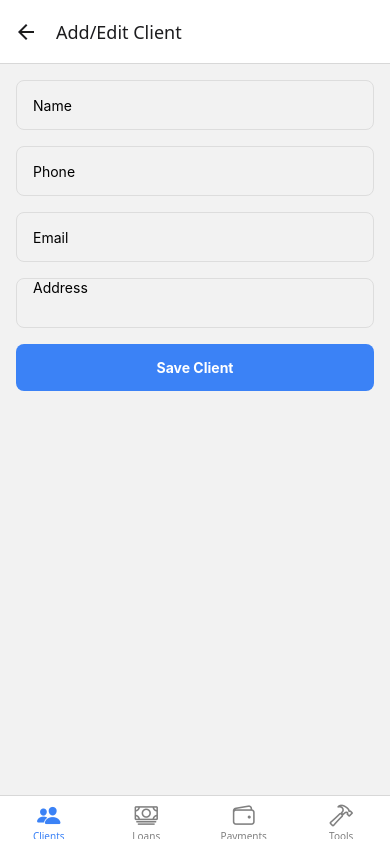
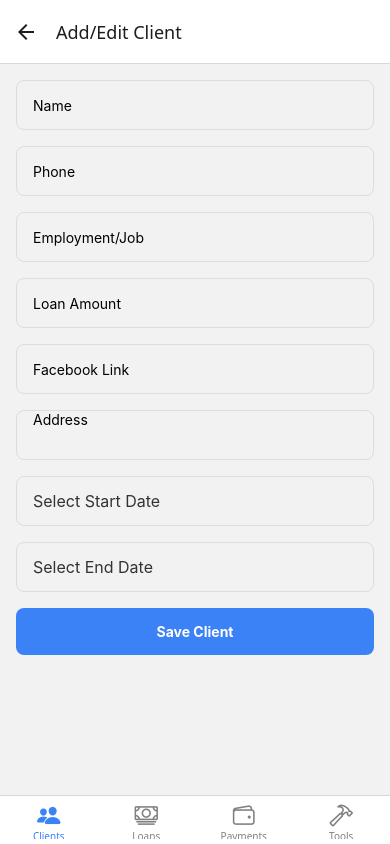
Before and after one commit to MaryEddythe/LoanBy, a React Native app: screen /AddEditClient in a window 390 px wide. Built offline with nearby package versions, Linux system fonts and the light colour scheme.

Commit message:
added start and end date for loadn

```diff
--- a/src/navigation/types.ts
+++ b/src/navigation/types.ts
@@ -54,6 +54,9 @@
   facebookLink?: string;
   email?: string;
   address?: string;
+  loanAmount?: number; // <-- New field for loan amount
+  startDate?: string; // <-- New field for loan start date
+  endDate?: string;   // <-- New field for loan end date
 }
 
 export interface Loan {
--- a/src/screens/AddEditClient.tsx
+++ b/src/screens/AddEditClient.tsx
@@ -1,32 +1,69 @@
 import React, { useState, useEffect } from 'react';
-import { View, Text, TextInput, TouchableOpacity, StyleSheet } from 'react-native';
+import { View, Text, TextInput, TouchableOpacity, StyleSheet, Platform } from 'react-native';
 import AsyncStorage from '@react-native-async-storage/async-storage';
+import DateTimePicker from '@react-native-community/datetimepicker';
 import { AddEditClientProps } from '../navigation/types';
 import { Client } from '../navigation/types';
 
 const AddEditClient = ({ navigation, route }: AddEditClientProps) => {
   const [name, setName] = useState('');
   const [phone, setPhone] = useState('');
-  const [email, setEmail] = useState('');
+  const [employment, setEmployment] = useState('');
+  const [facebookLink, setFacebookLink] = useState('');
   const [address, setAddress] = useState('');
+  const [loanAmount, setLoanAmount] = useState('');
+  const [startDate, setStartDate] = useState<Date | undefined>(undefined);
+  const [endDate, setEndDate] = useState<Date | undefined>(undefined);
+  const [showStartPicker, setShowStartPicker] = useState(false);
+  const [showEndPicker, setShowEndPicker] = useState(false);
 
   useEffect(() => {
     if (route.params?.client) {
       const { client } = route.params;
       setName(client.name);
       setPhone(client.phone);
-      setEmail(client.email || '');
+      setEmployment(client.employment || '');
+      setFacebookLink(client.facebookLink || '');
       setAddress(client.address || '');
+      setLoanAmount(client.loanAmount?.toString() || '');
+      setStartDate(client.startDate ? new Date(client.startDate) : undefined);
+      setEndDate(client.endDate ? new Date(client.endDate) : undefined);
     }
   }, [route.params]);
+
+  const onChangeStartDate = (event: any, selectedDate?: Date) => {
+    if (Platform.OS !== 'ios') {
+      setShowStartPicker(false);
+    }
+    if (event.type === 'set' && selectedDate) {
+      setStartDate(selectedDate);
+    } else if (event.type === 'dismissed') {
+      setShowStartPicker(false);
+    }
+  };
+
+  const onChangeEndDate = (event: any, selectedDate?: Date) => {
+    if (Platform.OS !== 'ios') {
+      setShowEndPicker(false);
+    }
+    if (event.type === 'set' && selectedDate) {
+      setEndDate(selectedDate);
+    } else if (event.type === 'dismissed') {
+      setShowEndPicker(false);
+    }
+  };
 
   const saveClient = async () => {
     const client: Client = {
       id: route.params?.client?.id || Date.now().toString(),
       name,
       phone,
-      email,
+      employment,
+      facebookLink,
       address,
+      loanAmount: loanAmount ? parseFloat(loanAmount) : undefined,
+      startDate: startDate ? startDate.toISOString() : undefined,
+      endDate: endDate ? endDate.toISOString() : undefined,
     };
 
     try {
@@ -65,10 +102,22 @@
       />
       <TextInput
         style={styles.input}
-        placeholder="Email"
-        value={email}
-        onChangeText={setEmail}
-        keyboardType="email-address"
+        placeholder="Employment/Job"
+        value={employment}
+        onChangeText={setEmployment}
+      />
+      <TextInput
+        style={styles.input}
+        placeholder="Loan Amount"
+        value={loanAmount}
+        onChangeText={setLoanAmount}
+        keyboardType="numeric"
+      />
+      <TextInput
+        style={styles.input}
+        placeholder="Facebook Link"
+        value={facebookLink}
+        onChangeText={setFacebookLink}
       />
       <TextInput
         style={styles.input}
@@ -77,6 +126,32 @@
         onChangeText={setAddress}
         multiline
       />
+      <TouchableOpacity onPress={() => setShowStartPicker(true)} style={styles.datePickerButton}>
+        <Text style={styles.datePickerText}>
+          {startDate ? startDate.toDateString() : 'Select Start Date'}
+        </Text>
+      </TouchableOpacity>
+      {showStartPicker && (
+        <DateTimePicker
+          value={startDate || new Date()}
+          mode="date"
+          display="default"
+          onChange={onChangeStartDate}
+        />
+      )}
+      <TouchableOpacity onPress={() => setShowEndPicker(true)} style={styles.datePickerButton}>
+        <Text style={styles.datePickerText}>
+          {endDate ? endDate.toDateString() : 'Select End Date'}
+        </Text>
+      </TouchableOpacity>
+      {showEndPicker && (
+        <DateTimePicker
+          value={endDate || new Date()}
+          mode="date"
+          display="default"
+          onChange={onChangeEndDate}
+        />
+      )}
       <TouchableOpacity style={styles.saveButton} onPress={saveClient}>
         <Text style={styles.saveButtonText}>Save Client</Text>
       </TouchableOpacity>
@@ -97,6 +172,19 @@
     paddingHorizontal: 16,
     marginBottom: 16,
   },
+  datePickerButton: {
+    height: 50,
+    justifyContent: 'center',
+    borderColor: '#ddd',
+    borderWidth: 1,
+    borderRadius: 8,
+    paddingHorizontal: 16,
+    marginBottom: 16,
+  },
+  datePickerText: {
+    fontSize: 16,
+    color: '#333',
+  },
   saveButton: {
     backgroundColor: '#3b82f6',
     padding: 15,
--- a/src/screens/ClientList.tsx
+++ b/src/screens/ClientList.tsx
@@ -37,12 +37,10 @@
       onPress={() => navigation.navigate('AddEditClient', { client: item })}
     >
       <Text style={styles.name}>{item.name}</Text>
-      {item.employment ? <Text style={styles.employment}>{item.employment}</Text> : null}
       <Text style={styles.phone}>{item.phone}</Text>
-      {item.facebookLink && (
-        <Text style={styles.facebookLink} onPress={() => handleOpenURL(item.facebookLink!)}>
-          Facebook Profile
-        </Text>
+      <Text style={styles.address}>{item.address}</Text>
+      {item.loanAmount && (
+        <Text style={styles.loanAmount}>Loan: ${item.loanAmount.toLocaleString()}</Text>
       )}
     </TouchableOpacity>
   );
@@ -88,10 +86,14 @@
     fontSize: 14,
     color: '#666',
   },
-  facebookLink: {
+  address: {
     fontSize: 14,
-    color: '#3b5998',
-    textDecorationLine: 'underline',
+    color: '#666',
+    marginTop: 4,
+  },
+  loanAmount: {
+    fontSize: 14,
+    color: '#666',
     marginTop: 4,
   },
   empty: {
--- a/src/screens/LoanList.tsx
+++ b/src/screens/LoanList.tsx
@@ -1,47 +1,61 @@
-import React from 'react';
+import React, { useState, useEffect } from 'react';
 import { View, Text, FlatList, TouchableOpacity, StyleSheet } from 'react-native';
+import AsyncStorage from '@react-native-async-storage/async-storage';
 import { LoanListProps } from '../navigation/types';
-import { Loan } from '../navigation/types';
+import { Client } from '../navigation/types';
 
 const LoanList = ({ navigation }: LoanListProps) => {
-  // Temporary dummy data - replace with your actual data
-const loans: Loan[] = [
-    { id: '1', clientName: 'John Doe', amount: 5000, startDate: '2023-05-01', endDate: '2024-05-01', status: 'Active' },
-    { id: '2', clientName: 'Jane Smith', amount: 3000, startDate: '2023-06-01', endDate: '2024-06-01', status: 'Active' },
-    { id: '3', clientName: 'Robert Johnson', amount: 7000, startDate: '2023-04-01', endDate: '2024-04-01', status: 'Paid' },
-  ];
+  const [clients, setClients] = useState<Client[]>([]);
 
-  const renderItem = ({ item }: { item: Loan }) => (
-    <TouchableOpacity
-      style={styles.item}
-      onPress={() => navigation.navigate('LoanDetails', { loan: item })}
-    >
-      <Text style={styles.clientName}>{item.clientName}</Text>
-      <Text style={styles.amount}>${item.amount.toLocaleString()}</Text>
+  useEffect(() => {
+    loadClients();
+  }, []);
+
+  const loadClients = async () => {
+    try {
+      const storedClients = await AsyncStorage.getItem('clients');
+      if (storedClients) {
+        setClients(JSON.parse(storedClients));
+      }
+    } catch (error) {
+      console.error('Failed to load clients', error);
+    }
+  };
+
+  const renderItem = ({ item }: { item: Client }) => {
+    const loan = {
+      id: item.id,
+      clientName: item.name,
+      amount: item.loanAmount || 0,
+      startDate: '',
+      endDate: '',
+      status: 'Active' as const,
+    };
+    return (
+      <TouchableOpacity
+        style={styles.item}
+        onPress={() => navigation.navigate('LoanDetails', { loan })}
+      >
+        <Text style={styles.clientName}>{item.name}</Text>
+      <Text style={styles.amount}>${item.loanAmount?.toLocaleString() || 0}</Text>
       <View style={styles.row}>
-        <Text style={styles.date}>Start: {item.startDate}</Text>
-        <Text style={styles.date}>End: {item.endDate}</Text>
-        <Text style={[styles.status, { color: item.status === 'Active' ? 'green' : 'blue' }]}>
-          {item.status}
-        </Text>
+        <Text style={styles.amount}>Start: {loan.startDate || 'N/A'}</Text>
+        <Text style={styles.amount}>End: {loan.endDate || 'N/A'}</Text>
+        <Text style={styles.status}>Loan</Text>
       </View>
-    </TouchableOpacity>
-  );
+      </TouchableOpacity>
+    );
+  };
 
   return (
     <View style={styles.container}>
       <FlatList
-        data={loans}
+        data={clients}
         renderItem={renderItem}
         keyExtractor={(item) => item.id}
         ListEmptyComponent={<Text style={styles.empty}>No loans found</Text>}
       />
-      <TouchableOpacity
-        style={styles.addButton}
-        onPress={() => navigation.navigate('CreateLoan')}
-      >
-        <Text style={styles.addButtonText}>+ Create Loan</Text>
-      </TouchableOpacity>
+      {/* Removed the Create Loan button as per user request */}
     </View>
   );
 };
@@ -69,10 +83,6 @@
     flexDirection: 'row',
     justifyContent: 'space-between',
   },
-  date: {
-    fontSize: 14,
-    color: '#666',
-  },
   status: {
     fontSize: 14,
     fontWeight: 'bold',
@@ -82,17 +92,6 @@
     marginTop: 20,
     color: '#999',
   },
-  addButton: {
-    backgroundColor: '#3b82f6',
-    padding: 15,
-    borderRadius: 8,
-    alignItems: 'center',
-    margin: 16,
-  },
-  addButtonText: {
-    color: 'white',
-    fontWeight: 'bold',
-  },
 });
 
 export default LoanList;
```
Also changed, not shown: package.json (+5 -3 lines), 1 other file (tests, documents, lock files or other folders).
